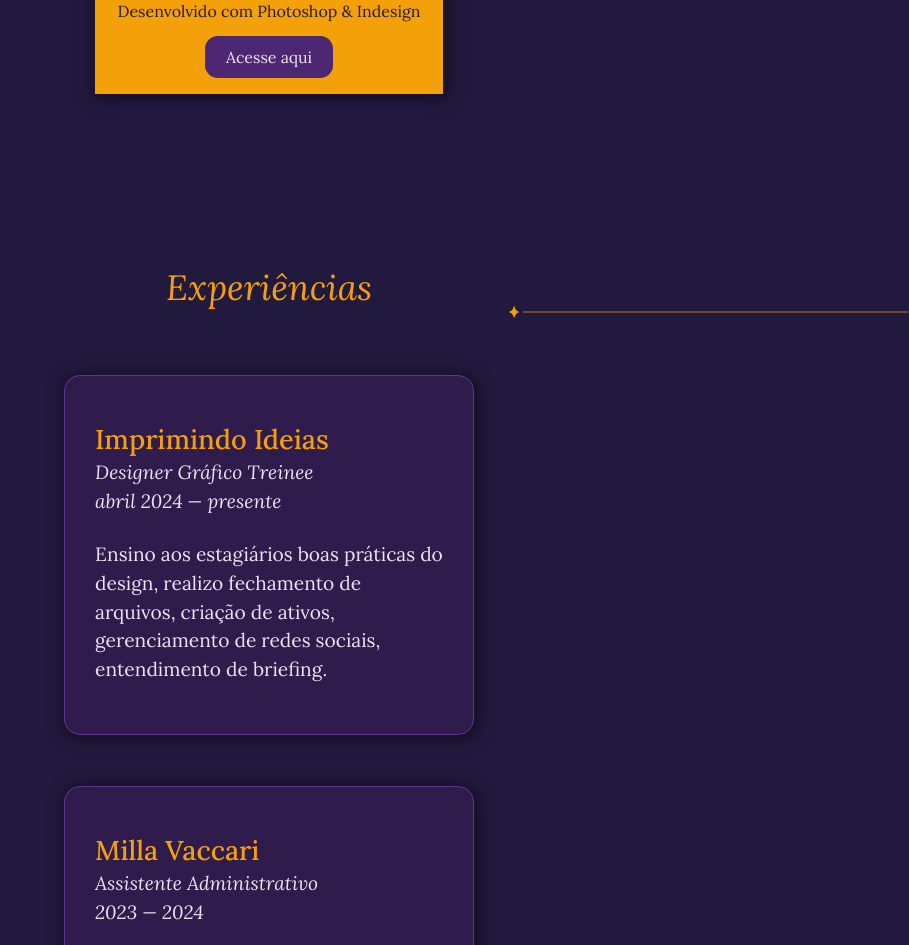
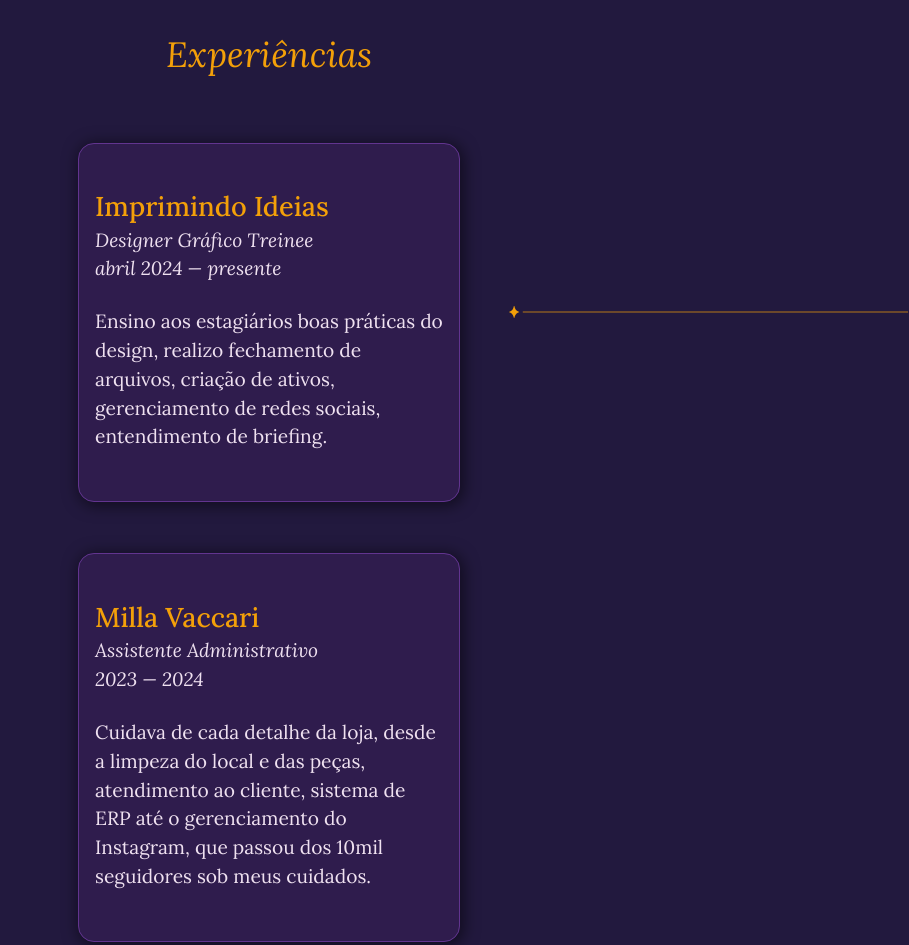
Before and after one commit to MayFran0212/portfolio2.0, a plain HTML site: page index.html in a window 1280 px wide. Shown: the part 4932-5877 px from the top of the page, without its empty margins (371-1280 px from the left). Drawn offline with Linux system fonts and the light colour scheme.

Commit message:
otimizacao-451px

```diff
--- a/styles/about.css
+++ b/styles/about.css
@@ -23,7 +23,7 @@
   border: 1px solid var(--roxo-borda);
   border-radius: 1em;
   box-shadow: 2px 2px 15px 2px rgba(0, 0, 0, 0.5);
-  width: 26.5em;
+  width: 95%;
   height: 48em;
 }
 
--- a/styles/curriculum.css
+++ b/styles/curriculum.css
@@ -67,5 +67,5 @@
     border-radius: 1em;
     box-shadow: 2px 2px 15px 2px rgba(0, 0, 0, 0.5);
     text-align: left;
-    padding: 3.12em 1.9em;
+    padding: 3.12em 1em;
   }
--- a/styles/hero.css
+++ b/styles/hero.css
@@ -1,4 +1,5 @@
 #hero {
+    width: 95%;
     display: flex;
     align-items: start;
     justify-content: left;
@@ -9,7 +10,7 @@
   #heroTexto {
     text-align: left;
     margin: 3em 0 12.5em 3em;
-    width: 22em;
+    width: 90%;
   }
 
   #heroTexto h1 {
--- a/styles/styles.css
+++ b/styles/styles.css
@@ -30,6 +30,23 @@ body {
   /* width: 1440px; */
 }
 
+::-webkit-scrollbar {
+  width: 0.8em;
+}
+
+::-webkit-scrollbar-thumb {
+  border-radius: 2em;
+  background: var(--amarelo-principal);
+}
+
+::-webkit-scrollbar-thumb:active {
+  background-color: var(--bege);
+}
+
+::-webkit-scrollbar-track {
+  background: var(--roxo-principal);
+}
+
 /*576px*/
 @media (min-width: 576px) {
 }
@@ -40,7 +57,7 @@ body {
 
 /*992px*/
 @media (min-width: 992px) {
-    /* gap: 25px; */a
+    /* gap: 25px; */
   }
 
 /*1200px*/
```
